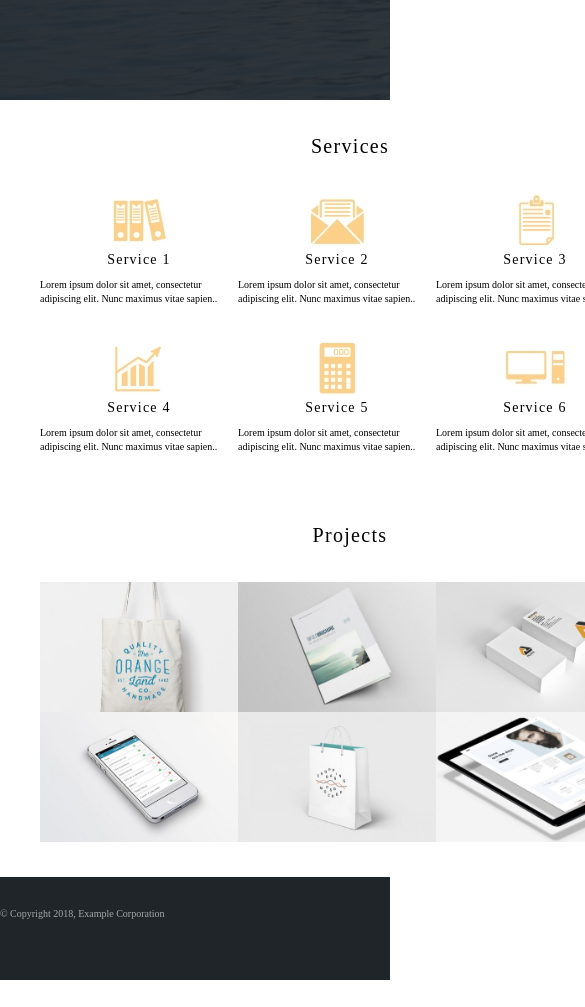
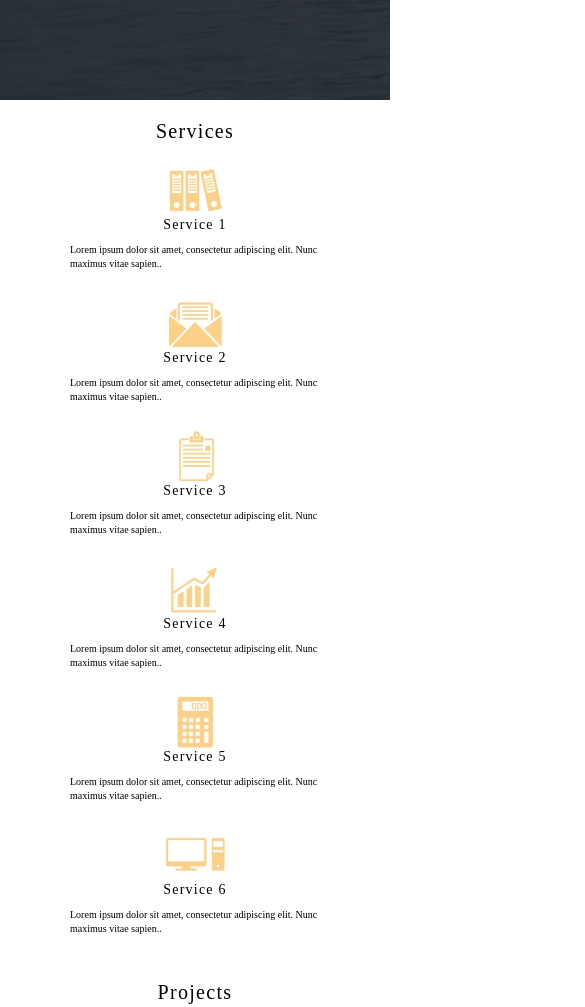
Before and after one commit to ElizabethKMathew/cssDesignDemo, a website built with webpack: page index.html in a window 390 px wide. Shown: the part 500-1507 px from the top of the page, 585 px wide, since content can reach past the window. Before the commit the page ends 1480 px from the top, so only its background shows below. Built offline with nearby package versions, Linux system fonts and the light colour scheme.

Commit message:
responsive styles

```diff
--- a/src/scss/index.scss
+++ b/src/scss/index.scss
@@ -12,6 +12,13 @@
 %pseudo {
   content: '';
   position: absolute;
+}
+
+%list {
+  @extend %flex;
+  flex-wrap: wrap;
+  justify-content: center;
+  padding-left: 0;
 }
 
 html {
@@ -33,7 +40,15 @@ html {
 .container {
   margin-left: auto;
   margin-right: auto;
-  width: 70rem;
+  padding-left: 1rem;
+  padding-right: 1rem;
+
+  @media #{$tablet-sm-width} {
+    width: 50rem;
+  }
+  @media #{$desktop-sm-width} {
+    width: 60rem;
+  }
 }
 
 .header {
@@ -130,22 +145,22 @@ html {
   font-size: 2rem;
   font-weight: 400;
   letter-spacing: 1.3px;
-  margin-bottom: 35px;
-  margin-top: 35px;
+  margin-bottom: 2rem;
+  margin-top: 2rem;
   text-align: center;
 }
 
 .service-list {
-  @extend %flex;
-  flex-wrap: wrap;
+  @extend %list;
 
   .service-list__item {
     background-position: top center;
     background-repeat: no-repeat;
     flex-basis: 30%;
     list-style-type: none;
-    padding-bottom: 25px;
-    padding-top: 45px;
+    min-width: 250px;
+    padding: 4rem 1rem 1.5rem;
+
     .item__title {
       font-size: 1.4rem;
       font-weight: 400;
@@ -153,6 +168,7 @@ html {
       margin-bottom: 0;
       text-align: center;
     }
+
     .item__desc {
       font-weight: 300;
       line-height: 1.4;
@@ -181,17 +197,20 @@ html {
     &:nth-child(6) {
       background-image: url('../images/s6.jpg');
     }
+    @media #{$desktop-sm-width} {
+      padding-top: 3rem;
+    }
   }
 }
 
 .section__content-list {
-  @extend %flex;
-  flex-wrap: wrap;
+  @extend %list;
 
   .section__content-item {
     @extend %flex;
 
     align-items: center;
+    background-position: top center;
     background-repeat: no-repeat;
     background-size: cover;
     flex-basis: 30%;
@@ -199,6 +218,7 @@ html {
     height: 13rem;
     justify-content: center;
     list-style: none;
+    min-width: 250px;
     position: relative;
     z-index: 1;
 
--- a/src/scss/variables.scss
+++ b/src/scss/variables.scss
@@ -10,7 +10,6 @@ $color-overlay-bg:  #252e35;
 // Media Query Breakpoints
 $mobile-md-width: 'screen and (min-width: 480px)';
 $tablet-sm-width: 'screen and (min-width: 768px)';
-$tablet-md-width: 'screen and (min-width: 992px)';
 $desktop-sm-width: 'screen and (min-width: 1024px)';
 $desktop-md-width: 'screen and (min-width: 1200px)';
 $desktop-lg-width: 'screen and (min-width: 1440px)';
```
